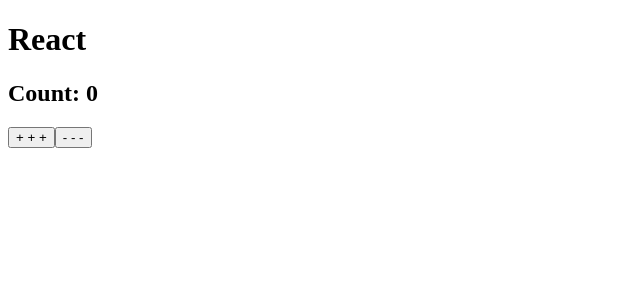
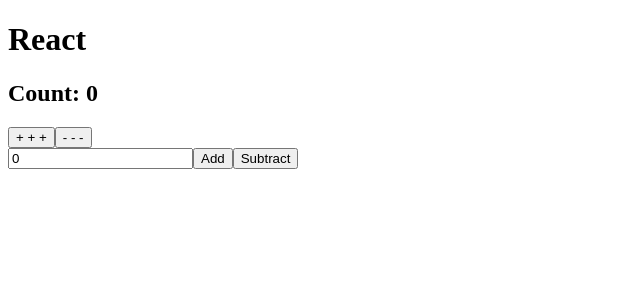
Before and after one commit to moharafat/react-X, a React (Vite) app: page / in a window 1280 px wide. Shown: the top 300 px of the page, without its empty margins (0-640 px from the left). Built offline with nearby package versions, Linux system fonts and the light colour scheme.

Commit message:
adding a number

```diff
--- a/src/Components/Counter.jsx
+++ b/src/Components/Counter.jsx
@@ -6,12 +6,29 @@
   const [inputValue, setInputValue] = useState(0);
 
   const handleIncrement = () => dispatch({ type: "increment" });
-  const handleDecrement = () => dispatch({ type: "decrement"});
+  const handleDecrement = () => dispatch({ type: "decrement" });
+  const handleIncrementByAmount = () => {
+    dispatch({ type: "incrementByAmount", payload: +inputValue });
+    setInputValue(110);
+  };
+  const handleDecrementByAmount = () => {
+    dispatch({ type: "decrementByAmount", payload: -inputValue });
+    setInputValue(0);
+  };
   return (
     <div>
       <h2>Count: {state.count}</h2>
       <button onClick={handleIncrement}>+ + +</button>
       <button onClick={handleDecrement}>- - -</button>
+      <div>
+        <input
+          type="number"
+          value={inputValue}
+          onChange={(e) => setInputValue(e.target.value)}
+        />
+        <button onClick={handleIncrementByAmount}>Add</button>
+        <button onClick={handleDecrementByAmount}>Subtract</button>
+      </div>
     </div>
   );
 };
```
